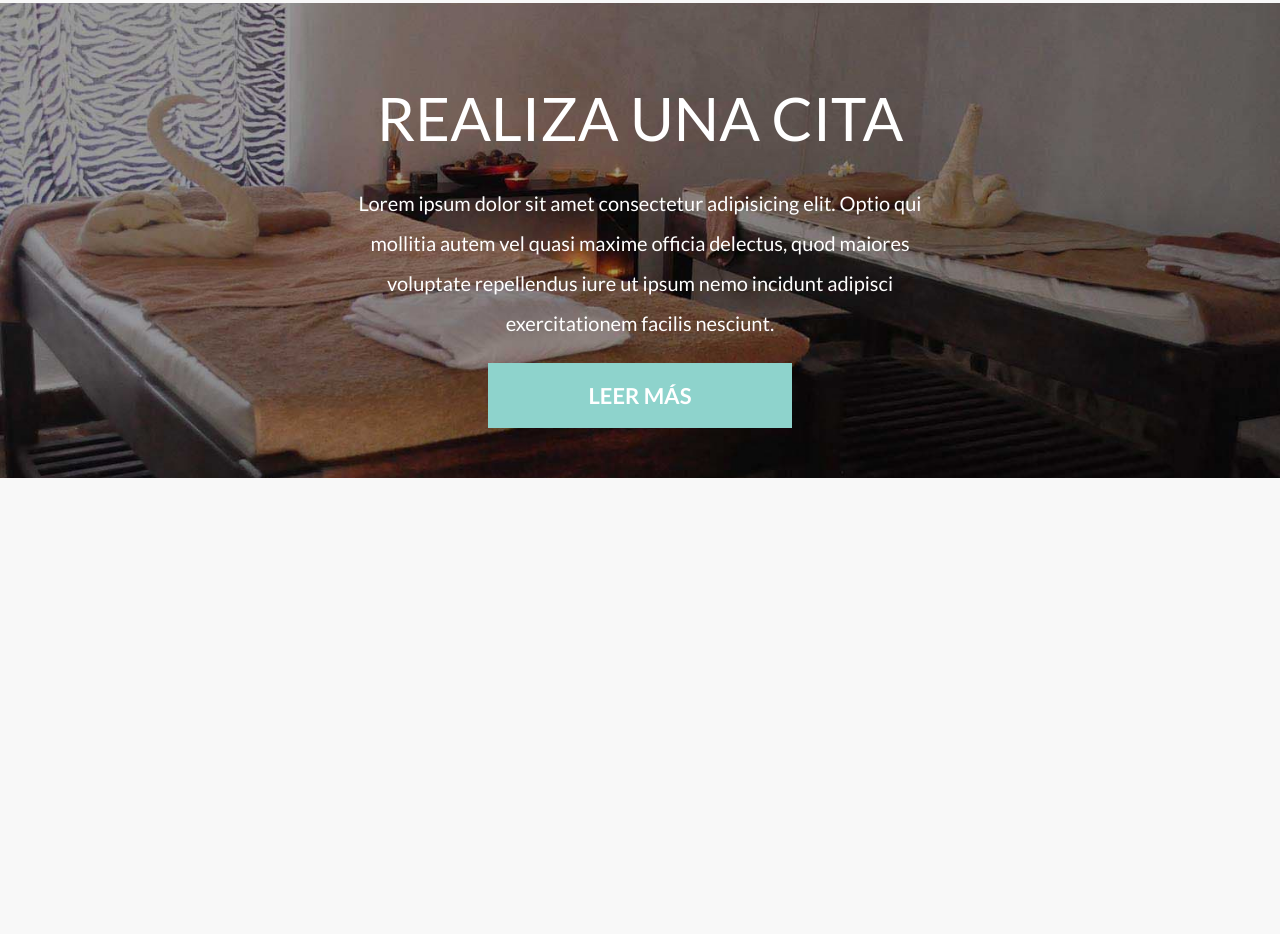
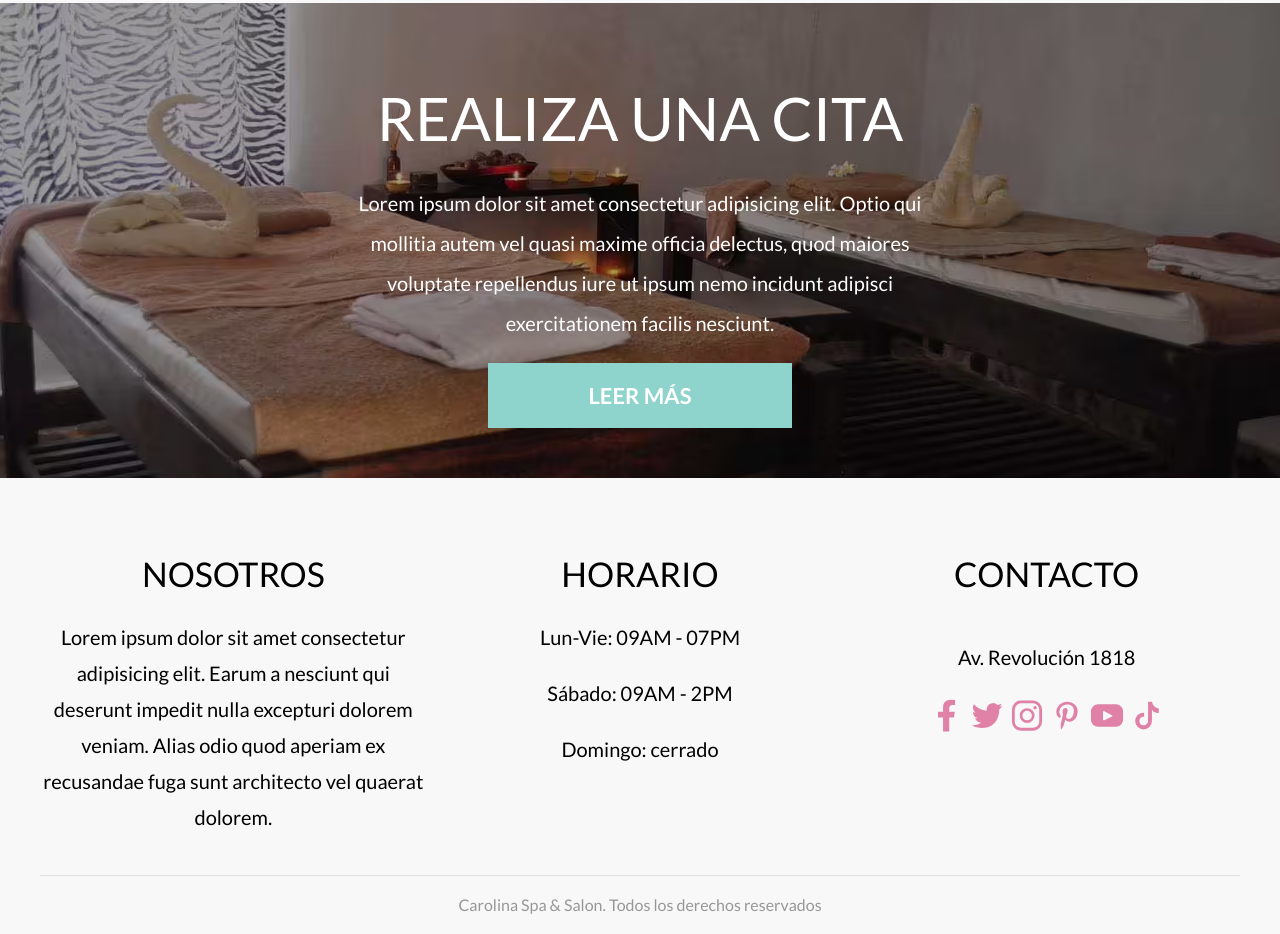
Before and after one commit to joelcascar/proyecto-carolinaSpa, a website: page index.html in a window 1280 px wide. Shown: the part 3468-4402 px from the top of the page. Before the commit the page ends 3946 px from the top, so only its background shows below. Drawn offline with Linux system fonts and the light colour scheme; a web font is replaced by a local one.

Commit message:
footer finalizado

```diff
--- a/index.html
+++ b/index.html
@@ -149,7 +149,7 @@
                         <tr class="tabla__tr">
                             <td class="tabla__td">Sabado</td>
                             <td class="tabla__td">09:00</td>
-                            <td class="tabla__td">19:00</td>
+                            <td class="tabla__td">14:00</td>
                         </tr>
                         <tr class="tabla__tr">
                             <td class="tabla__td">Domingo</td>
@@ -239,6 +239,40 @@
         <a href="#" class="cita__enlace">Leer más</a>
     </section>
 
+    <!-- Sección footer -->
+
+    <footer class="footer">
+        <div class="footer__grid contenedor">
+            <div class="footer__widget">
+                <h3 class="footer__heading">Nosotros</h3>
+                <p class="footer__texto">Lorem ipsum dolor sit amet consectetur adipisicing elit. Earum a nesciunt qui deserunt impedit nulla excepturi dolorem veniam. Alias odio quod aperiam ex recusandae fuga sunt architecto vel quaerat dolorem.</p>
+            </div>
+
+            <div class="footer__widget">
+                <h3 class="footer__heading">Horario</h3>
+                <p class="footer__texto">Lun-Vie: 09AM - 07PM</p>
+                <p class="footer__texto">Sábado: 09AM - 2PM</p>
+                <p class="footer__texto">Domingo: cerrado</p>
+            </div>
+            <div class="footer__widget">
+                <h3 class="footer__heading">Contacto</h3>
+                <p class="footer__texto">Av. Revolución 1818</p>
+
+                <nav class="sociales">
+                    <a class="sociales__enlace" href="https://facebook.com"><span class="sociales__accesible">Facebook</span></a>
+                    <a class="sociales__enlace" href="https://twitter.com"><span class="sociales__accesible">Twitter</span></a>
+                    <a class="sociales__enlace" href="https://instagram.com"><span class="sociales__accesible">Instagram</span></a>
+                    <a class="sociales__enlace" href="https://pinterest.com"><span class="sociales__accesible">Pinterest</span></a>
+                    <a class="sociales__enlace" href="https://youtube.com"><span class="sociales__accesible">Youtube</span></a>
+                    <a class="sociales__enlace" href="https://tiktok.com"><span class="sociales__accesible">TikTok</span></a>
+                </nav>
+            </div>
+        </div>
+
+
+        <p class="footer__copyright">Carolina Spa & Salon. Todos los derechos reservados</p>
+    </footer>
+
     <script src="build/js/app.js"></script>
 
 </body>
--- a/src/scss/app.scss
+++ b/src/scss/app.scss
@@ -2,3 +2,4 @@
 @use 'ui/header';
 @use 'ui/social';
 @use 'ui/contenido';
+@use 'ui/footer';
--- a/src/scss/ui/contenido/_cita.scss
+++ b/src/scss/ui/contenido/_cita.scss
@@ -2,7 +2,6 @@
 @use "base/mixins" as m;
 
 .cita{
-    background-image: url(../img/bg_citas.jpg);
     background-position: center center;
     background-size: cover;
     background-attachment: fixed;
@@ -26,3 +25,22 @@
         padding: 2rem 10rem;
     }
 }
+
+.notavif{
+    &.notwebp{
+        .cita{
+            background-image: url(../img/bg_citas.jpg);
+        }
+    }
+}
+
+.webp{
+    .cita{
+        background-image: url(../img/bg_citas.webp);
+    }
+}
+.avif{
+    .cita{
+        background-image: url(../img/bg_citas.avif);
+    }
+}
--- /dev/null
+++ b/src/scss/ui/footer/_footer.scss
@@ -0,0 +1,40 @@
+@use "base/variables" as v;
+@use "base/mixins" as m;
+
+.footer{
+    padding-top: 5rem;
+    &__grid{
+        @include m.tablet{
+            @include m.grid(3,2rem);
+        }
+    }
+
+    &__widget{
+        text-align: center;
+
+        &:nth-child(3){
+            display: flex;
+            flex-direction: column;
+            align-items: center;
+        }
+    }
+
+    &__heading{
+        @include m.heading;
+        font-size: 3.4rem;
+    }
+
+    &__texto{
+        line-height: 1.8;
+    }
+
+    &__copyright{
+        text-align: center;
+        max-width: 120rem;
+        margin: 2rem auto 0 auto;
+        border-top: 1px solid darken(v.$grisClaro, 10%);
+        font-size: 1.6rem;
+        padding: 2rem;
+        color: v.$gris;
+    }
+}
--- /dev/null
+++ b/src/scss/ui/footer/_index.scss
@@ -0,0 +1 @@
+@forward "footer";
```
Also changed, not shown: build/css/app.css, 1 other file.
